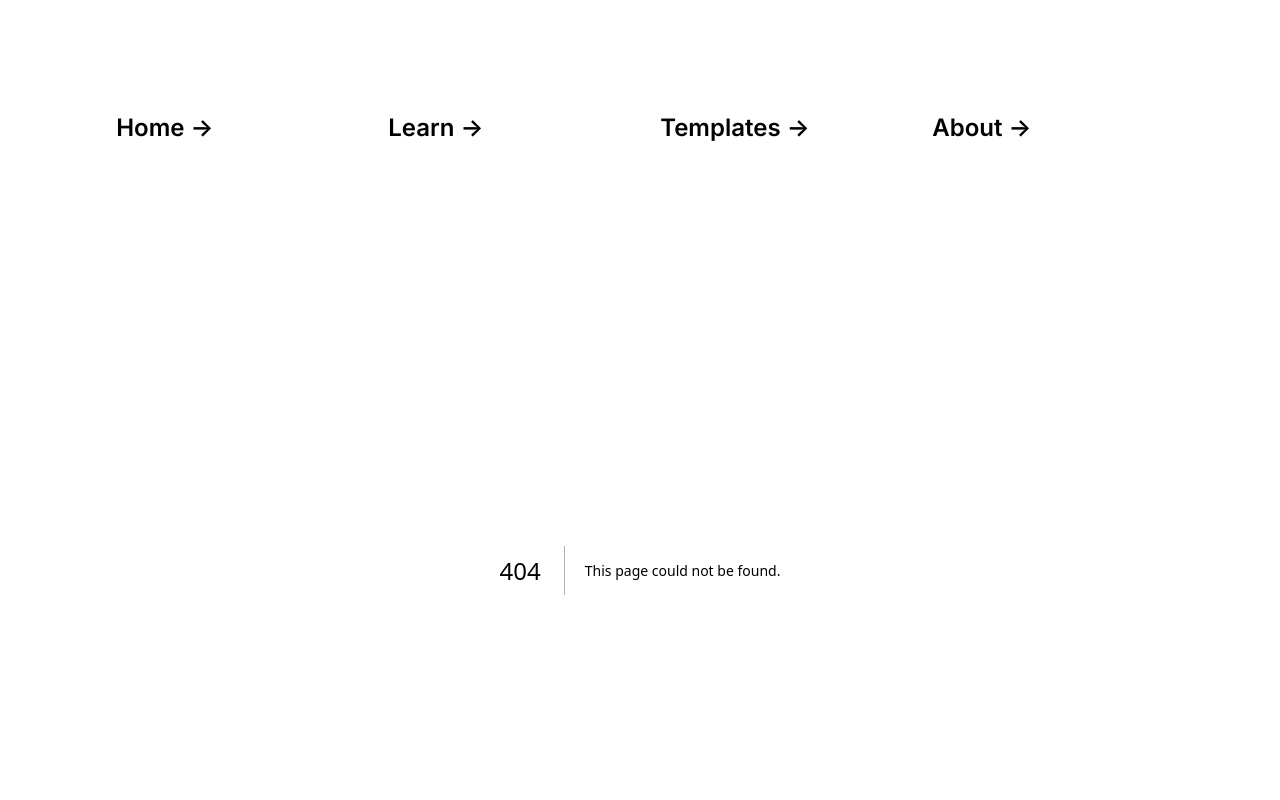
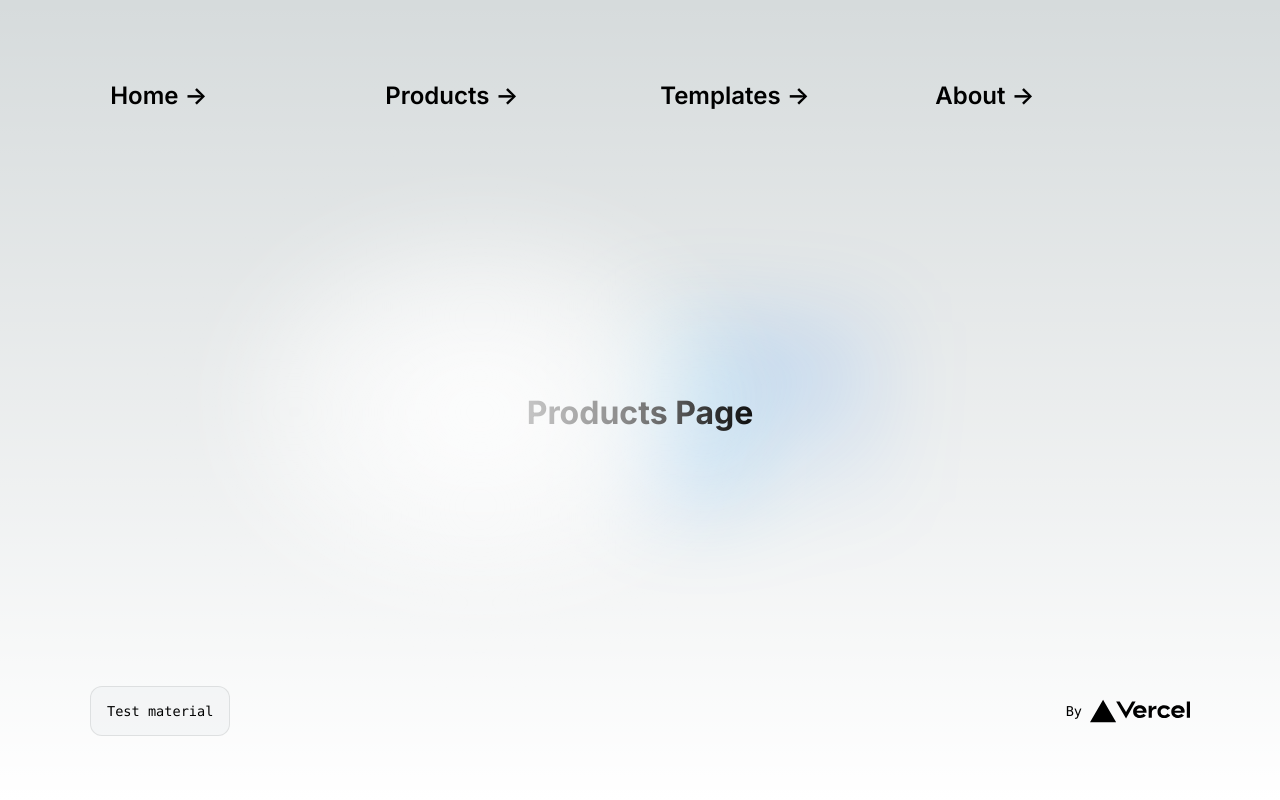
Before and after one commit to vlmakh/next-auth, a Next.js app: page /products in a window 1280 px wide. Before the commit this address had no page. Shown: the top 800 px of the page. Built offline with nearby package versions, Linux system fonts and the light colour scheme.

Commit message:
add abour routes

```diff
--- a/src/app/about/page.tsx
+++ b/src/app/about/page.tsx
@@ -3,8 +3,8 @@ import styles from "@/app/page.module.css";
 
 export default function About() {
   return (
-    <div className={styles.center}>
-      <h1>About Page</h1>
+    <div>
+      <h3>Select subitem</h3>
     </div>
   );
 }
--- a/src/app/layout.tsx
+++ b/src/app/layout.tsx
@@ -20,7 +20,7 @@ export default function RootLayout({
   return (
     <html lang="en">
       <body className={inter.className}>
-        <div className={styles.main}>
+        <div className={styles.layout}>
           <TheHeader />
 
           <main >{children}</main>
--- a/src/app/page.module.css
+++ b/src/app/page.module.css
@@ -1,9 +1,9 @@
-.main {
+.layout {
   display: flex;
   flex-direction: column;
   justify-content: space-between;
   align-items: center;
-  padding: 6rem;
+  padding: 4rem;
   min-height: 100vh;
 }
 
@@ -74,9 +74,10 @@
 
 .center {
   display: flex;
+  flex-direction: column;
   justify-content: center;
   align-items: center;
-  position: relative;
+  /* position: relative; */
   padding: 4rem 0;
 }
 
--- /dev/null
+++ b/src/app/products/page.tsx
@@ -0,0 +1,9 @@
+import styles from "@/app/page.module.css";
+
+export default function Products() {
+  return (
+    <div className={styles.center}>
+      <h1>Products Page</h1>
+    </div>
+  );
+};
--- a/src/components/TheFooter/TheFooter.tsx
+++ b/src/components/TheFooter/TheFooter.tsx
@@ -5,8 +5,7 @@ export const TheFooter = () => {
   return (
     <div className={styles.description}>
       <p>
-        Get started by editing&nbsp;
-        <code className={styles.code}>src/app/page.tsx</code>
+        Test material
       </p>
       <div>
         <a
--- a/src/components/TheHeader/TheHeader.tsx
+++ b/src/components/TheHeader/TheHeader.tsx
@@ -10,9 +10,9 @@ export const TheHeader = () => {
         </h2>
       </Link>
 
-      <Link href="/learn" className={styles.card}>
+      <Link href="/products" className={styles.card}>
         <h2>
-          Learn <span>-&gt;</span>
+          Products <span>-&gt;</span>
         </h2>
       </Link>
 
```
Also changed, not shown: src/app/about/contacts/page.tsx (added, +7 -0 lines), src/app/about/layout.tsx (added, +25 -0 lines), src/app/about/team/page.tsx (added, +7 -0 lines), src/app/products/[id]/page.tsx (added, +16 -0 lines).
